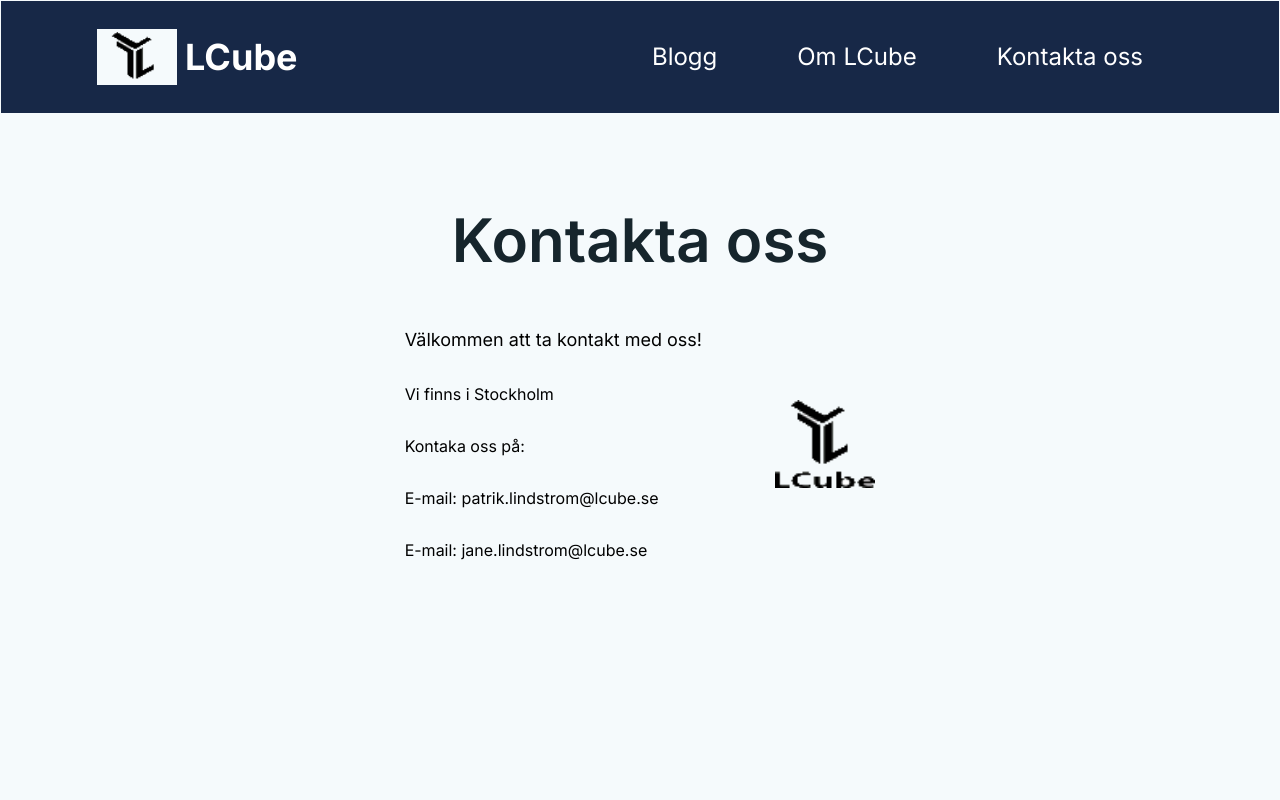
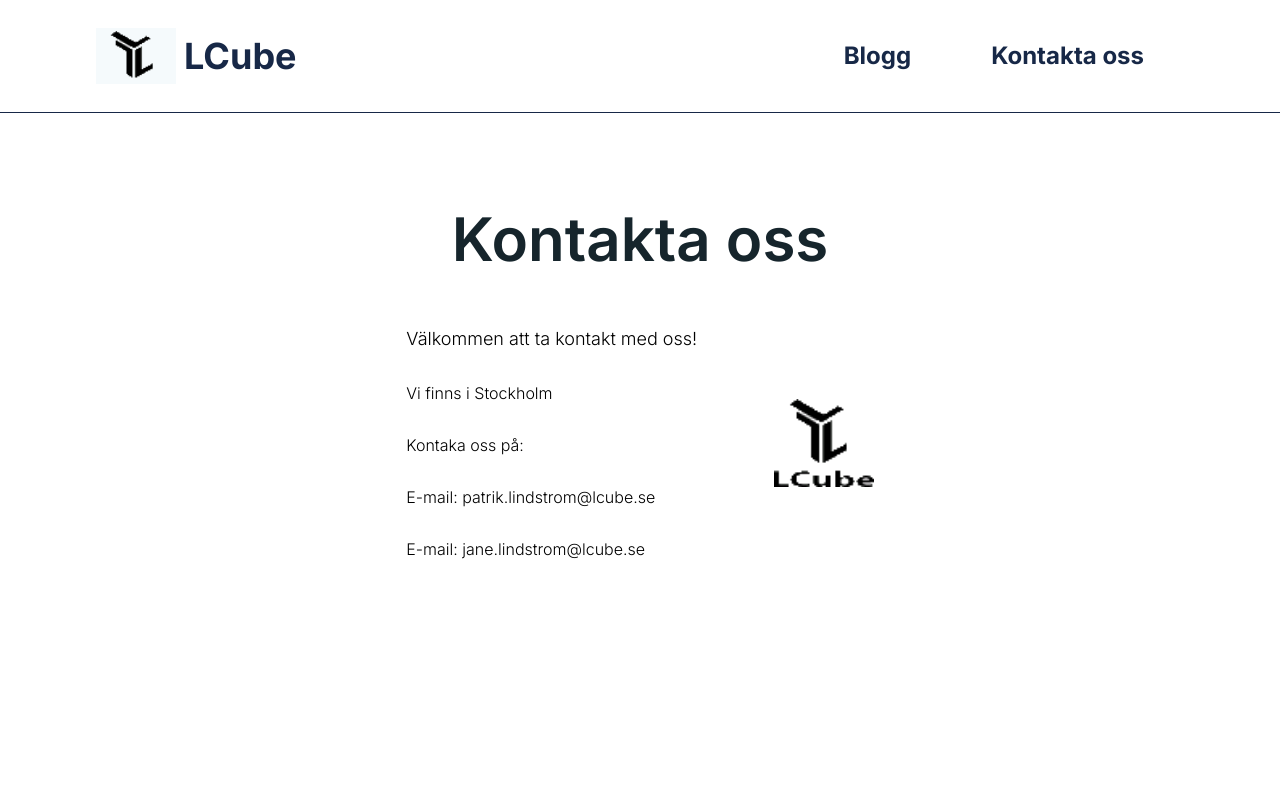
Before and after one commit to Emmasi/LCube, a Next.js app: page /contact in a window 1280 px wide. Shown: the top 800 px of the page. Built offline with nearby package versions, Linux system fonts and the light colour scheme.

Commit message:
style changes

```diff
--- a/app/about/page.tsx
+++ b/app/about/page.tsx
@@ -11,30 +11,31 @@ export default async function About() {
     return (
         <>
             <Header heading={pageData.heading} />
-            <section className="w-11/12 md:w-3/6 ">
-                <h2 className="md:text-4xl pb-8">{pageData.subheading}</h2>
+            <section className="my-10">
+                <h2 className="md:text-4xl px-8 pb-8">{pageData.subheading}</h2>
                 {pageData.text.map((text, index) => (
-                    <p key={index} className="text-base">
+                    <p key={index} className=" px-8 text-base">
                         {text}
                     </p>
                 ))}
             </section>
-            <section className="w-11/12 md:w-3/6 ">
+            <section>
                 <p className="text-lg">Vill du veta mer om våra kundskaper kolla in våran <a href="https://www.linkedin.com/in/patriklindstrom64/" className="link">linkedin profil</a>
                 </p>
             </section>
             <Breaker />
-            <section className="w-11/12 md:w-3/6 my-10">
+            <section className="my-10">
                 <h2 className="md:text-4xl pb-8"> Senaste bloggar</h2>
             </section>
-            <section className="w-11/12 mb-10">
+            <section className="mb-10">
                 <div className="flex flex-row justify-around items-center">
-                    {posts.slice(0, 2).map((post,index) => {
+                    {posts.slice(0, 2).map((post: any, index: number) => {
                         return (
-                            <div key={index} className="px-8">
+                            <div key={index} className="px-8 latestpost">
+                                <img src={post.img} alt={post.alt}></img>
                                 <h2 className="pb-2 md:text-2xl">{post.title}</h2>
-                                <p className="pb-6 text-xs italic">{post.date}</p>
-                                <p className="pb-4 text-l ">{post.description}</p>
+                                <p className="text-xs italic">{post.date}</p>
+                                <p className="text-l ">{post.description}</p>
                                 <Link href={`/posts/${post.id}`}>
                                     <div className="self-end">
                                         <p className="text-lg">Läs mer..</p>
@@ -46,12 +47,12 @@ export default async function About() {
                 </div>
             </section >
             <Breaker />
-            <section className="w-11/12 md:w-3/6">
+            <section>
                 <h2 className="md:text-4xl pb-8">Kurser och Seminarier</h2>
             </section>
             {
-                pageData.stycken.map((stycke,index) => (
-                    <section key={index} className="w-11/12 md:w-3/6  mb-10">
+                pageData.stycken.map((stycke, index) => (
+                    <section key={index} className="mb-10">
                         <h3 className="text-2xl">{stycke.heading}</h3>
                         <p className="text-base">{stycke.text}</p>
                         <ul className="list-disc p-4">
--- a/app/components/global/nav.tsx
+++ b/app/components/global/nav.tsx
@@ -9,9 +9,9 @@ export default function Navigation() {
             </figure>
             <ul className="flex flex-row justify-between items-center">
                 <li className="block md:hidden md:p-10 md:text-2xl p-4 text-4x1 navbar__item font-bold"><Link href="./">LCube</Link></li>
-                <li className="md:p-10 md:text-2xl p-4 text-4x1 navbar__item"><Link href="/blogs">Blogg</Link></li>
-                <li className="md:p-10 md:text-2xl p-4 text-4x1 navbar__item"><Link href="/about">Om LCube</Link></li>
-                <li className="md:p-10 md:text-2xl p-4 text-4x1 navbar__item"><Link href="/contact">Kontakta oss</Link></li>
+                <li className="md:p-10 md:text-2xl p-4 text-4x1 font-bold navbar__item"><Link href="/blogs">Blogg</Link></li>
+                {/* <li className="md:p-10 md:text-2xl p-4 text-4x1 navbar__item"><Link href="/about">Om LCube</Link></li> */}
+                <li className="md:p-10 md:text-2xl p-4 text-4x1 font-bold navbar__item"><Link href="/contact">Kontakta oss</Link></li>
             </ul>
         </nav>
     )
--- a/app/components/shared/comments.tsx
+++ b/app/components/shared/comments.tsx
@@ -12,7 +12,7 @@ interface TextProps {
 export default function Comments(props: TextProps) {
 
     return (
-        <section className={`py-6 flex flex-col md:flex-row justify-around items-center ${props.class}`}>
+        <section className={`py-6 flex flex-col md:flex-row justify-around items-start ${props.class}`}>
             {props.comments.map((comment, index) => (
                 <div key={index} className="w-11/12 mb-4 md:w-3/12">
                     <h4 className="text-lg">{comment.heading}</h4>
--- a/app/data/data.json
+++ b/app/data/data.json
@@ -3,24 +3,24 @@
         "heading": "Välkommen till LCube AB",
         "intro": "LCube är ett mindre företag som är inriktat på DevOps.",
         "text": [
-            "LCube har erfarenhete av deployer med olika verktyg som: AzureDevOps, GitHub, TeamCity, Octopus Deploy.Deployment språk vi använt är: powershell, bash, cake, packer, terraform.",
+            "LCube har erfarenheter av deployer med olika verktyg som: AzureDevOps, GitHub, TeamCity, Octopus Deploy.Deployment språk vi använt är: powershell, bash, cake, packer, terraform.",
             "De molnplattformar vi arbetat med är: Amazons AWS och Microsoft Azure. Vi kan även göra applikationer skrivna i C# med ASP.NET eller .NET Core. Vi har haft media, retail fashion, banker och iGaming som kunder."
         ],
         "comment": [
             {
-                "heading": "#Hannibal",
-                "date": "02-10-2018",
-                "text": "Människokött smakar bäst fritterad, medium raw. Stekt tillsammans med vitlök och morötter. Potatis vid sidan"
+                "heading": "H & M",
+                "date": "2005-2011",
+                "text": "Programming a Website for internal Logistics with 130 users all over the world. Technical stack is SQL Server"
             },
             {
-                "heading": "#Dexter",
-                "date": "20-01-2011",
-                "text": "Blod är tjockare än vatten. Ca 7 % av kroppsvikten utgörs av blod hos en vuxen människa. En person som väger 70 kg har alltså knappt 5 liter blod."
+                "heading": "SEB IT",
+                "date": "2011-2016",
+                "text": "For the Onefund Project i am handling the deployment of TCM TMC is a system for handling Funds. in a complex environment with SQLServer, Soap webservices running on IIS, SAML security for all the development and testservers."
             },
             {
-                "heading": "#michael",
-                "date": "08-11-2010",
-                "text": "-Never give up, är mitt moto. Jag och min syster har en träff i morgon. Jag kommer ta med och visa henne mitt favorit sammlar verktyg."
+                "heading": "DevOps Engineer at Skandiabanken",
+                "date": "2016-2020",
+                "text": "I work with Octopus deploy, TFS, Git, Splunk, SonarQube for the dotnet development at the bank.-Never give up, är mitt moto. Jag och min syster har en träff i morgon. Jag kommer ta med och visa henne mitt favorit sammlar verktyg."
             }
         ]
     },
@@ -55,11 +55,6 @@
                     "F# Functional Data Structures",
                     "Writing Content With Markdown"
                 ]
-            },
-            {
-                "heading": "Kurser på Udemy",
-                "text": "lista eller text om vilka kurser",
-                "list": []
             },
             {
                 "heading": "Lästa böcker",
--- a/app/globals.css
+++ b/app/globals.css
@@ -1,7 +1,15 @@
 @tailwind base;
 @tailwind components;
 @tailwind utilities;
+.test{
+    width: 30%;
+}
 
+body{
+    font-family: "Source Code Pro", monospace;
+    font-weight: 300;
+    font-size: 14pt;
+}
 
 h1{
     color: #16252c;
@@ -18,17 +26,24 @@ h3{
 p{
     margin: 1rem 0;
 }
-main{
-    background-color: #f5fafc;
+img{
+    margin: 5px 0;
 }
 
 .header {
-    background-color: #172847;
-    border:#f5fafc solid 1px;
+    border-bottom:#172847 solid 1px;
 }
-
 .navbar__item {
-    color: #ffffff;
+    color: #172847;
+}
+.allpost{
+    align-items: stretch;
+}
+.latestpost{
+    margin: 10px;
+    display: flex;
+    flex-direction: column;
+    justify-content: space-between;
 }
 .log{
     background-color: #f5fafc;
@@ -39,12 +54,9 @@ main{
     border: 8px #172847 dotted;
     border-bottom: none;
     margin: 4rem auto;
-    width: 40%;
+    width: 50%;
 }
 
-.comments {
-    background-color: #f5f3de;
-}
 .lastBlog{
     border:#16252c solid 1px;
     padding: 5rem;
@@ -69,5 +81,5 @@ main{
 
 .footer {
     background-color: #172847;
-    color: #f5f3de;
+    min-height: 300px;
 }
```
Also changed, not shown: _posts/firstPost.md (+2 -0 lines), _posts/secondPost.md (+2 -0 lines), _posts/thirdePost.md (+2 -0 lines), app/page.tsx (+58 -17 lines), public/hacker.jpg (added).
